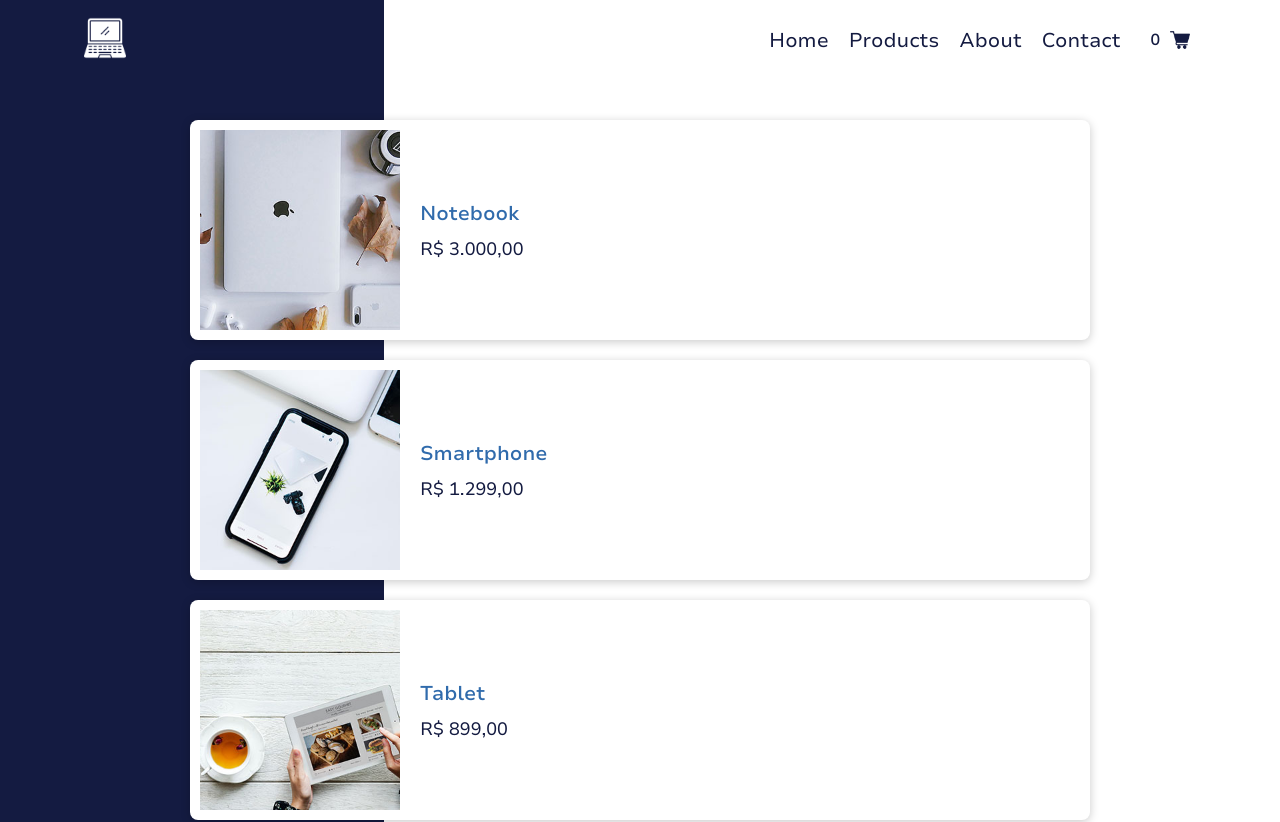
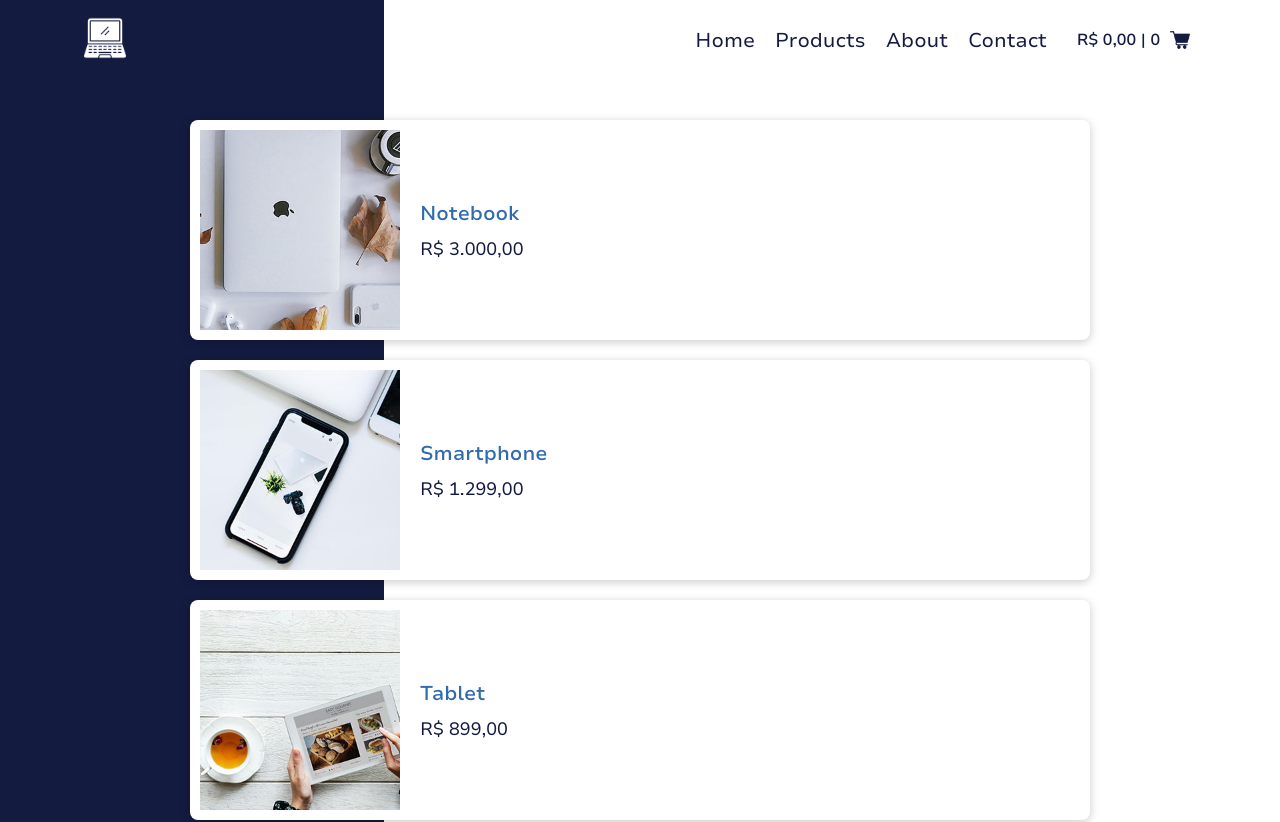
Before and after one commit to Beawnk/high-tech, a Vue app: page / in a window 1280 px wide. Shown: the top 822 px of the page. Built offline with nearby package versions, Linux system fonts and the light colour scheme.

Commit message:
added pinia, cart Store and cart in header

```diff
--- a/package.json
+++ b/package.json
@@ -10,6 +10,7 @@
   },
   "dependencies": {
     "@vueuse/core": "^12.0.0",
+    "pinia": "^2.2.8",
     "vue": "^3.5.13"
   },
   "devDependencies": {
--- a/src/components/Header.vue
+++ b/src/components/Header.vue
@@ -13,17 +13,22 @@
                 </ul>
             </nav>
             <div class="cart-total">
-                <button class="btn cart-btn">{{ cartTotal }}</button>
+                <button class="btn cart-btn">{{ formatCurrency(cart.cartTotal) + ' | ' +  cart.cartLength }}</button>
             </div>
         </div>
     </header>
 </template>
 
 <script setup>
-import { ref, watch, onMounted } from 'vue';
+import { ref, watch, onMounted} from 'vue';
+import { useCartStore } from "../stores/cart.js";
+import { formatCurrency } from "../composables/formatCurrency.js";
 
-const cartTotal = ref(0);
+const cart = useCartStore();
 
+onMounted(() => {
+    cart.loadCart();
+});
 </script>
 
 <style lang="scss" scoped>
--- a/src/components/Product.vue
+++ b/src/components/Product.vue
@@ -7,7 +7,7 @@
             <div class="product-wrap">
                 <div class="product-info">
                     <h3>{{ product.name }}</h3>
-                    <p>{{ product.price }}</p>
+                    <p>{{ productNewPrice }}</p>
                     <p>{{ product.stock }}</p>
                 </div>
                 <div class="product-description">
@@ -25,7 +25,7 @@
                     </div>
                 </div>
             </div>
-            <button class="btn buy-btn" @click="addItemToCart" :disabled="product.stock === 0">Comprar</button>
+            <button class="btn buy-btn" @click="cart.addProduct(product);" :disabled="product.stock === 0">Comprar</button>
             <button class="btn exit-btn" @click="$emit('toggle-modal')"></button>
         </div>
     </div>
@@ -34,6 +34,7 @@
 <script setup>
 import { ref, watch, onMounted } from 'vue';
 import { formatCurrency } from "../composables/formatCurrency.js";
+import { useCartStore } from "../stores/cart.js";
 import { onClickOutside } from '@vueuse/core';
 
 const props = defineProps(['productId']);
@@ -42,25 +43,19 @@ const emit = defineEmits(['toggle-modal']);
 const product = ref({});
 const showReviews = ref(false);
 const modalRef = ref(null);
-const cart = ref([]);
+const cart = useCartStore();
+let productNewPrice = ref('');
 
 function getProduct(id) {
     fetch(`./src/api/products/${id}/data.json`)
         .then((res) => res.json())
         .then((data) => {
             product.value = data;
-            product.value.price = formatCurrency(product.value.price);
+            productNewPrice = formatCurrency(product.value.price);
         })
         .catch((error) => {
             console.error('Error fetching product:', error);
         });
-}
-
-function addItemToCart() {
-    product.value.stock--;
-    const {id, name, price} = product.value;
-    console.log(id, name, price);
-    cart.value.push({id, name, price});
 }
 
 onClickOutside(modalRef, () => {
--- a/src/main.js
+++ b/src/main.js
@@ -2,5 +2,10 @@ import './assets/style/main.css'
 
 import { createApp } from 'vue'
 import App from './App.vue'
+import { createPinia } from 'pinia'
 
-createApp(App).mount('#app')
+const pinia = createPinia();
+const app = createApp(App);
+
+app.use(pinia);
+app.mount('#app');
--- /dev/null
+++ b/src/stores/cart.js
@@ -0,0 +1,43 @@
+import {defineStore} from 'pinia'
+import { ref, computed, watch } from 'vue';
+
+export const useCartStore = defineStore('cart', () => {
+    const cartValue = ref([])
+    const cartLength = computed(() => {
+        return cartValue.value.length
+    })
+
+    const cartTotal = computed(() => {
+        let total = 0;
+        if (cartValue.value.length) {
+            cartValue.value.forEach(product => {
+                total += product.price
+            })
+        }
+        return total
+    })
+
+    function addProduct(product) {
+        product.stock--;
+        const {id, name, price} = product;
+        cartValue.value.push({id, name, price});
+    }
+
+    function removeProduct(index) {
+        cartValue.value.splice(index, 1);
+    }
+
+    function loadCart() {
+        const cart = localStorage.getItem('cart');
+        if (cart) {
+            cartValue.value = JSON.parse(cart);
+        }
+    }
+
+    const saveCart = watch(cartValue, (cart) => {
+        localStorage.setItem('cart', JSON.stringify(cart))
+    }, {deep: true})
+
+
+    return {cartValue, cartLength, cartTotal, addProduct, removeProduct, loadCart, saveCart}
+})
```
Also changed, not shown: 1 other file (tests, documents, lock files or other folders).
